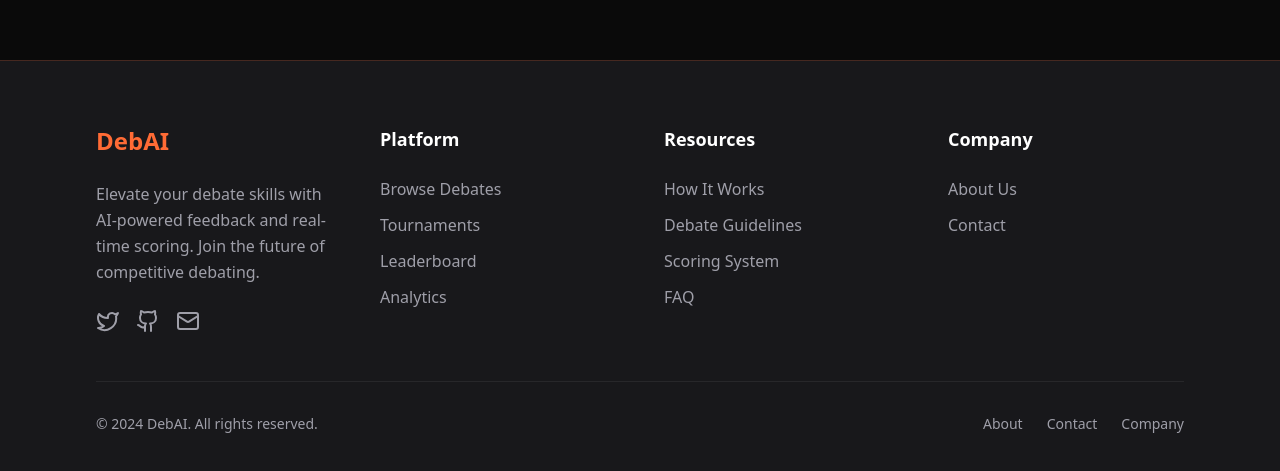
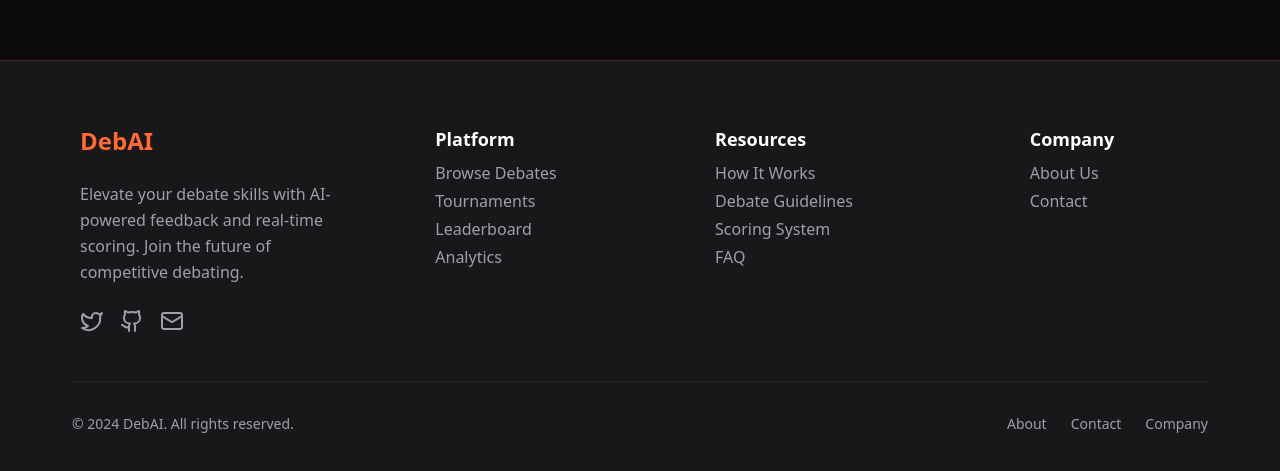
Before and after one commit to Sanidhya14321/Debate-App-1, a Next.js app in the folder frontend/: page /admin/dashboard in a window 1280 px wide. Shown: the part 809-1280 px from the top of the page. Built offline with nearby package versions, Linux system fonts and the light colour scheme; no server answers.

Commit message:
footer frontend changes

```diff
--- a/frontend/components/footer.tsx
+++ b/frontend/components/footer.tsx
@@ -6,16 +6,16 @@ import { Github, Mail, Twitter } from "lucide-react";
 export default function Footer() {
     return (
         <footer className="bg-zinc-900 border-t border-[#ff6b35]/20 mt-auto">
-      <div className="max-w-6xl mx-auto px-8 py-16">
-        <div className="grid grid-cols-1 md:grid-cols-4 gap-12">
+            <div className="sm:px-18 sm:py-16 px-2 py-6 ">
+                <div className="grid grid-cols-9 sm:grid-rows-none grid-rows-2 md:grid-cols-4 gap-4 justify-items-center-safe">
                     {/* Brand Section */}
-          <div className="space-y-6">
-            <h3 className="text-2xl font-bold text-[#ff6b35]">DebAI</h3>
-            <p className="text-zinc-400 leading-relaxed">
+                    <div className="space-y-6 col-span-9 sm:col-span-1">
+                        <h1 className="text-2xl font-bold text-[#ff6b35] px-2">DebAI</h1>
+                        <p className="text-zinc-400 px-2 leading-relaxed">
                             Elevate your debate skills with AI-powered feedback and real-time scoring.
                             Join the future of competitive debating.
                         </p>
-            <div className="flex space-x-4">
+                        <div className="flex space-x-4 px-2">
                             <Link
                                 href="/contact"
                                 className="text-zinc-400 hover:text-[#ff6b35] transition-colors duration-200"
@@ -41,9 +41,9 @@ export default function Footer() {
                     </div>
 
                     {/* Platform Links */}
-          <div className="space-y-6">
+                    <div className="space-y-2 col-span-3 sm:col-span-1 md:col-span-1">
                         <h4 className="text-lg font-semibold text-white">Platform</h4>
-            <ul className="space-y-3">
+                        <ul className="space-y-1">
                             <li>
                                 <Link href="/debates" className="text-zinc-400 hover:text-[#00ff88] transition-colors duration-200">
                                     Browse Debates
@@ -68,9 +68,9 @@ export default function Footer() {
                     </div>
 
                     {/* Resources Links */}
-          <div className="space-y-6">
+                    <div className="space-y-2 col-span-4 sm:col-span-1 md:col-span-1">
                         <h4 className="text-lg font-semibold text-white">Resources</h4>
-            <ul className="space-y-3">
+                        <ul className="space-y-1">
                             <li>
                                 <Link href="/about" className="text-zinc-400 hover:text-[#00ff88] transition-colors duration-200">
                                     How It Works
@@ -95,9 +95,9 @@ export default function Footer() {
                     </div>
 
                     {/* Company Links */}
-          <div className="space-y-6">
+                    <div className="space-y-2 col-span-2 sm:col-span-1 md:col-span-1">
                         <h4 className="text-lg font-semibold text-white">Company</h4>
-            <ul className="space-y-3">
+                        <ul className="space-y-1">
                             <li>
                                 <Link href="/about" className="text-zinc-400 hover:text-[#00ff88] transition-colors duration-200">
                                     About Us
```
Lines whose indentation alone changed are shown as unchanged.
